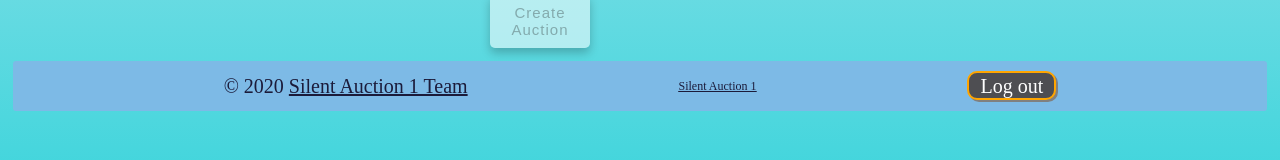
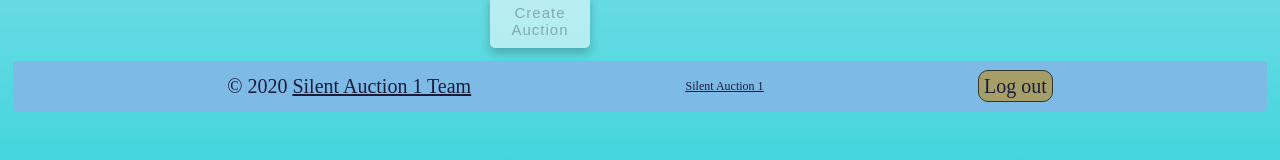
Before and after one commit to Nandhini-Madan/SilentAuction, a React (Create React App) app: page /createAuction in a window 1280 px wide. Shown: the part 622-782 px from the top of the page. Built offline with nearby package versions, Linux system fonts and the light colour scheme; no server answers; sample sign-in values are in the browser's storage.

Commit message:
fixed the style of logout button

```diff
--- a/src/css/index.css
+++ b/src/css/index.css
@@ -266,16 +266,15 @@ input.upload {
 .footer-container footer .log-out {
   display: flex;
   justify-content: space-evenly;
-  align-items: center;
-  border-radius: 10px;
-  background-color: #4e4e52;
-  padding: 5px;
-  color: white;
-  box-shadow: 2px 2px grey;
-  height: 15px;
-  width: 75px;
-  border: 2px solid orange;
+  background: #A59E69;
+  border-radius: 1rem;
+  border: 1px solid #34362F;
+  padding: 0.5rem;
   cursor: pointer;
+}
+.footer-container footer .log-out:hover {
+  background: #C05934;
+  color: #EDEBE1;
 }
 .bid {
   display: flex;
--- a/src/less/footer.less
+++ b/src/less/footer.less
@@ -32,22 +32,27 @@
         .log-out {
             display: flex;
             justify-content: space-evenly;
-            align-items: center;
+            //margin-top: 1rem;
+            //margin-bottom: 3rem;
+            background: @background3;
+            border-radius: 1rem;
+            border: 1px solid @containerBorder;
+            padding: .5rem;
+            cursor: pointer;
 
-            border-radius: 10px;
-            background-color: rgb(78, 78, 82);
-            padding: 5px;
-            color: white;
-            box-shadow: 2px 2px grey;
-            height: 15px;
-            width: 75px;
 
-            border: 2px solid orange;
+        }
 
-            cursor: pointer;
+        .log-out:hover {
+            background: @background2;
+            color: @buttonText2;
         }
+
+
 
 
     }
 
+
+
 }
```
Also changed, not shown: src/less/variables.less (+7 -0 lines).
